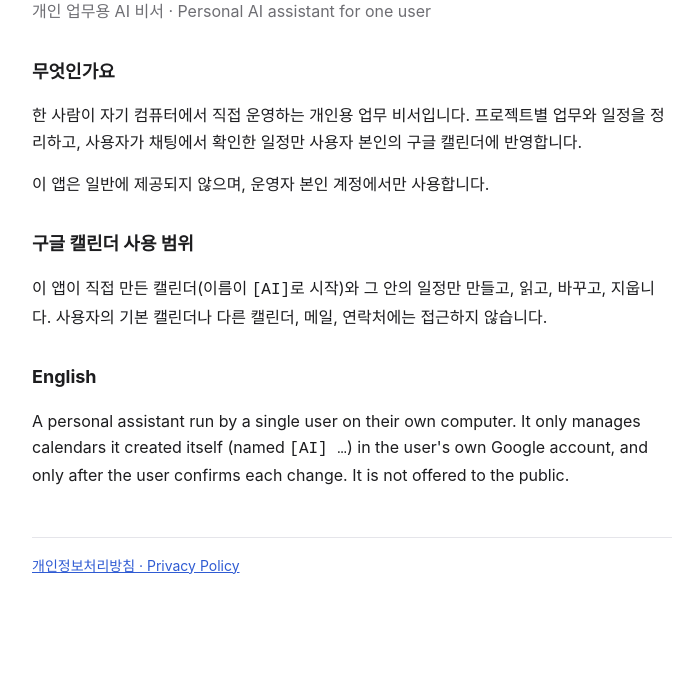
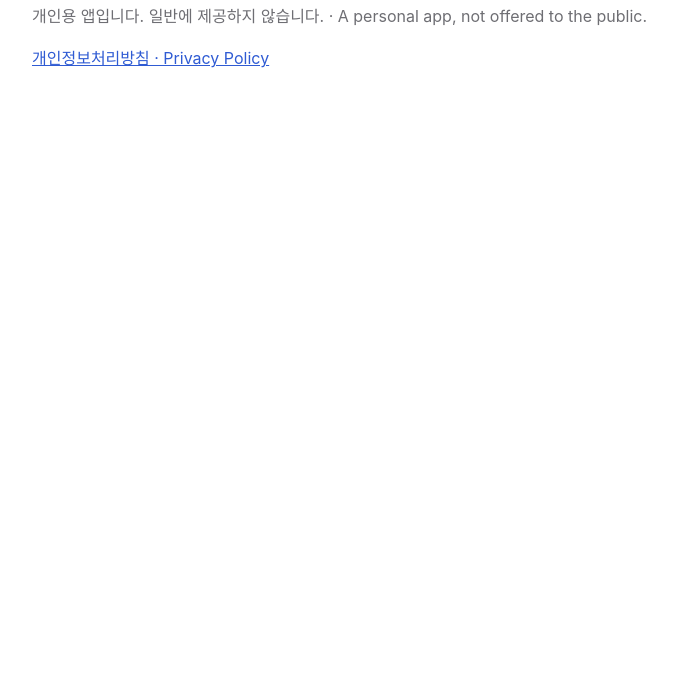
Before and after one commit to suhyunkeem/suhyunkeem.github.io, a plain HTML site: page index.html in a window 1280 px wide. Shown: the part 104-800 px from the top of the page, without its empty margins (288-982 px from the left). Drawn offline with Linux system fonts and the light colour scheme.

Commit message:
검색 노출 막기(noindex), 홈페이지 내용 최소화

```diff
--- a/index.html
+++ b/index.html
@@ -3,35 +3,23 @@
 <head>
 <meta charset="utf-8">
 <meta name="viewport" content="width=device-width, initial-scale=1">
+<meta name="robots" content="noindex, nofollow">
 <title>AI 비서실장</title>
 <style>
-  :root{--bg:#ffffff;--ink:#1d1d1f;--muted:#6e6e73;--line:#e5e5ea;--accent:#2f5bd3}
-  @media (prefers-color-scheme: dark){:root{--bg:#111113;--ink:#f2f2f7;--muted:#a1a1a6;--line:#2c2c2e;--accent:#7d9cff}}
+  :root{--bg:#ffffff;--ink:#1d1d1f;--muted:#6e6e73;--accent:#2f5bd3}
+  @media (prefers-color-scheme: dark){:root{--bg:#111113;--ink:#f2f2f7;--muted:#a1a1a6;--accent:#7d9cff}}
   body{margin:0;background:var(--bg);color:var(--ink);font:16px/1.65 -apple-system,BlinkMacSystemFont,"Apple SD Gothic Neo","Noto Sans KR",sans-serif}
-  main{max-width:640px;margin:0 auto;padding:48px 16px 64px}
-  h1{font-size:28px;margin:0 0 8px}
-  p.sub{color:var(--muted);margin:0 0 32px}
-  h2{font-size:18px;margin:32px 0 8px}
+  main{max-width:640px;margin:0 auto;padding:48px 16px}
+  h1{font-size:26px;margin:0 0 8px}
+  p{color:var(--muted)}
   a{color:var(--accent)}
-  footer{margin-top:48px;padding-top:16px;border-top:1px solid var(--line);color:var(--muted);font-size:14px}
 </style>
 </head>
 <body>
 <main>
   <h1>AI 비서실장</h1>
-  <p class="sub">개인 업무용 AI 비서 · Personal AI assistant for one user</p>
-
-  <h2>무엇인가요</h2>
-  <p>한 사람이 자기 컴퓨터에서 직접 운영하는 개인용 업무 비서입니다. 프로젝트별 업무와 일정을 정리하고, 사용자가 채팅에서 확인한 일정만 사용자 본인의 구글 캘린더에 반영합니다.</p>
-  <p>이 앱은 일반에 제공되지 않으며, 운영자 본인 계정에서만 사용합니다.</p>
-
-  <h2>구글 캘린더 사용 범위</h2>
-  <p>이 앱이 직접 만든 캘린더(이름이 <code>[AI]</code>로 시작)와 그 안의 일정만 만들고, 읽고, 바꾸고, 지웁니다. 사용자의 기본 캘린더나 다른 캘린더, 메일, 연락처에는 접근하지 않습니다.</p>
-
-  <h2>English</h2>
-  <p>A personal assistant run by a single user on their own computer. It only manages calendars it created itself (named <code>[AI] …</code>) in the user's own Google account, and only after the user confirms each change. It is not offered to the public.</p>
-
-  <footer><a href="privacy.html">개인정보처리방침 · Privacy Policy</a></footer>
+  <p>개인용 앱입니다. 일반에 제공하지 않습니다. · A personal app, not offered to the public.</p>
+  <p><a href="privacy.html">개인정보처리방침 · Privacy Policy</a></p>
 </main>
 </body>
 </html>
```
Also changed, not shown: privacy.html (+1 -0 lines).
